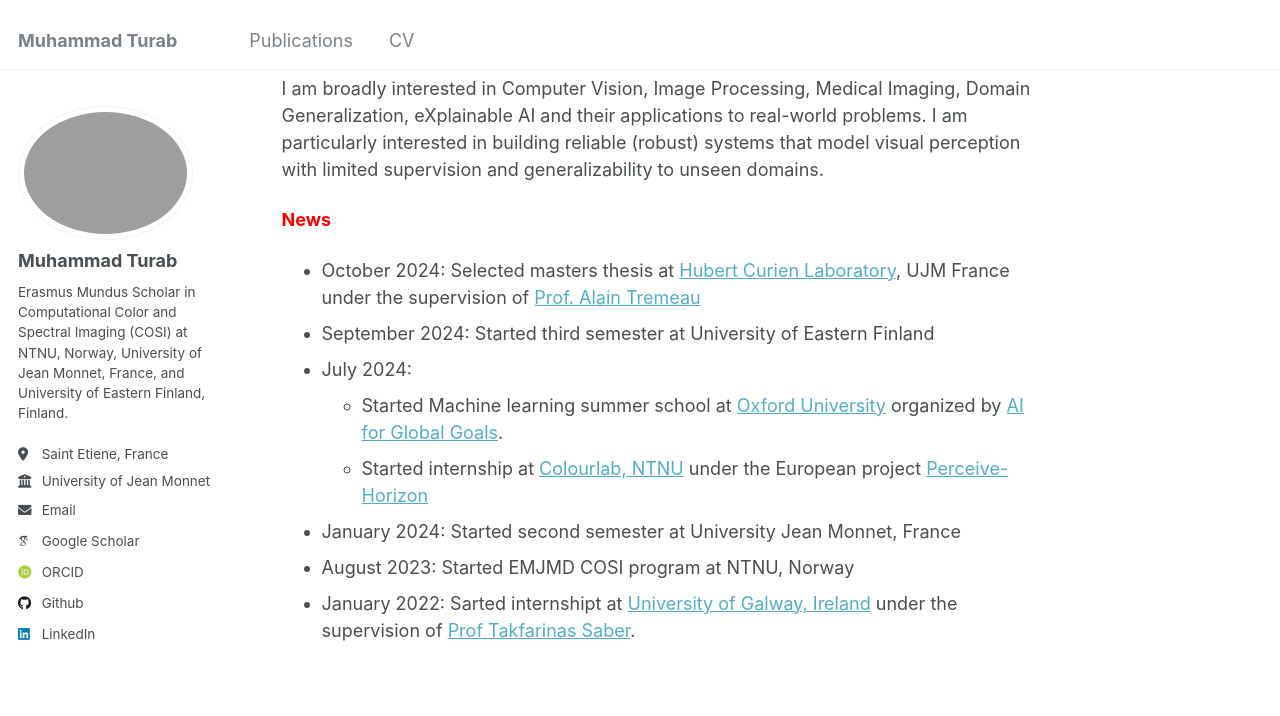
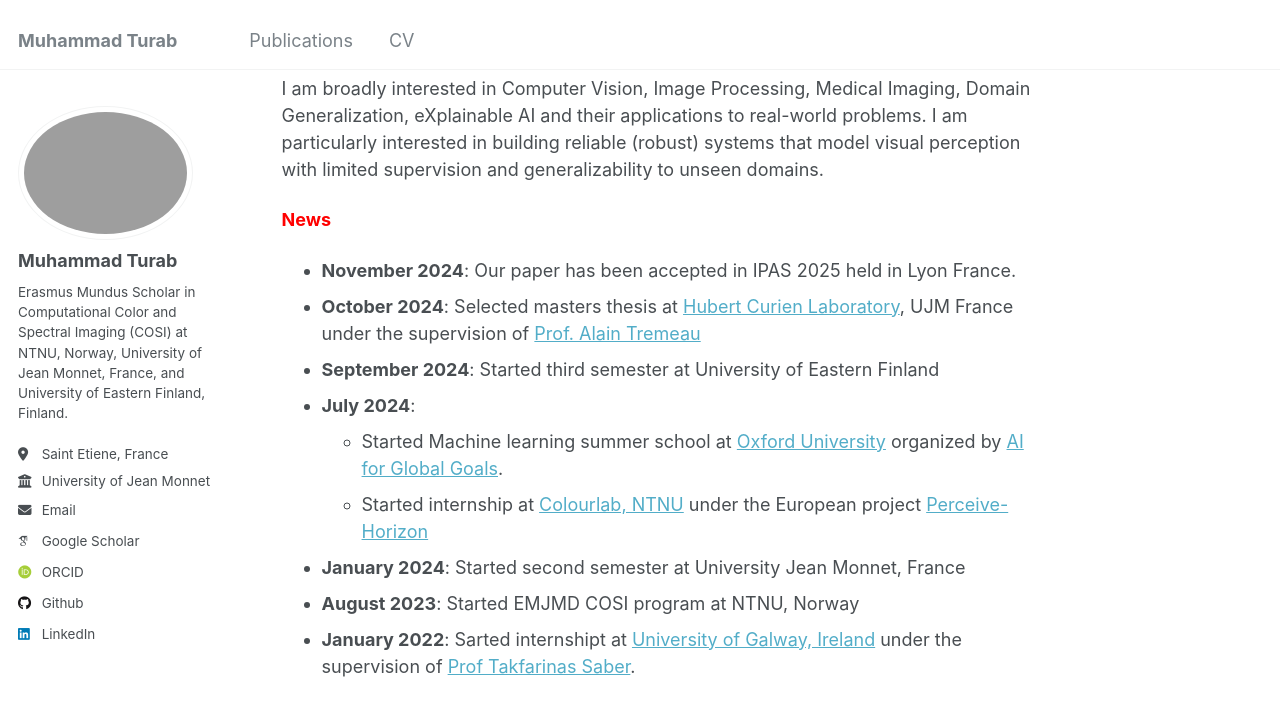
Before and after one commit to turab45/Muhammad-Turab, a Jekyll site: the page built from _pages/about.md, in a window 1280 px wide and 900 px high, scrolled down 417 px. Shown: the top 716 px of the window. Built offline with Jekyll 4.4.1, drawn with Linux system fonts in a browser that asks for light colours; some web fonts are replaced.

Commit message:
Update about.md

```diff
--- a/_pages/about.md
+++ b/_pages/about.md
@@ -17,11 +17,12 @@ I am broadly interested in Computer Vision, Image Processing, Medical Imaging, D
 
 
 <span style="color: red;">**News**</span>
-* October 2024: Selected masters thesis at [Hubert Curien Laboratory](https://laboratoirehubertcurien.univ-st-etienne.fr/en/index.html), UJM France under the supervision of [Prof. Alain Tremeau](https://perso.univ-st-etienne.fr/tremeaua/)
-* September 2024: Started third semester at University of Eastern Finland
-* July 2024:
+* <b>November 2024</b>: Our paper has been accepted in IPAS 2025 held in Lyon France.
+* <b>October 2024</b>: Selected masters thesis at [Hubert Curien Laboratory](https://laboratoirehubertcurien.univ-st-etienne.fr/en/index.html), UJM France under the supervision of [Prof. Alain Tremeau](https://perso.univ-st-etienne.fr/tremeaua/)
+* <b>September 2024</b>: Started third semester at University of Eastern Finland
+* <b>July 2024</b>:
   - Started Machine learning summer school at [Oxford University](https://www.oxfordml.school/) organized by [AI for Global Goals](https://www.globalgoals.ai/).
   - Started internship at [Colourlab, NTNU](https://www.ntnu.edu/colourlab) under the European project [Perceive-Horizon](https://perceive-horizon.eu/)
-* January 2024: Started second semester at University Jean Monnet, France
-* August 2023: Started EMJMD COSI program at NTNU, Norway
-* January 2022: Sarted internshipt at [University of Galway, Ireland](https://www.universityofgalway.ie/) under the supervision of [Prof Takfarinas Saber](https://www.universityofgalway.ie/our-research/people/computer-science/takfarinassaber/).
+* <b>January 2024</b>: Started second semester at University Jean Monnet, France
+* <b>August 2023</b>: Started EMJMD COSI program at NTNU, Norway
+* <b>January 2022</b>: Sarted internshipt at [University of Galway, Ireland](https://www.universityofgalway.ie/) under the supervision of [Prof Takfarinas Saber](https://www.universityofgalway.ie/our-research/people/computer-science/takfarinassaber/).
```
